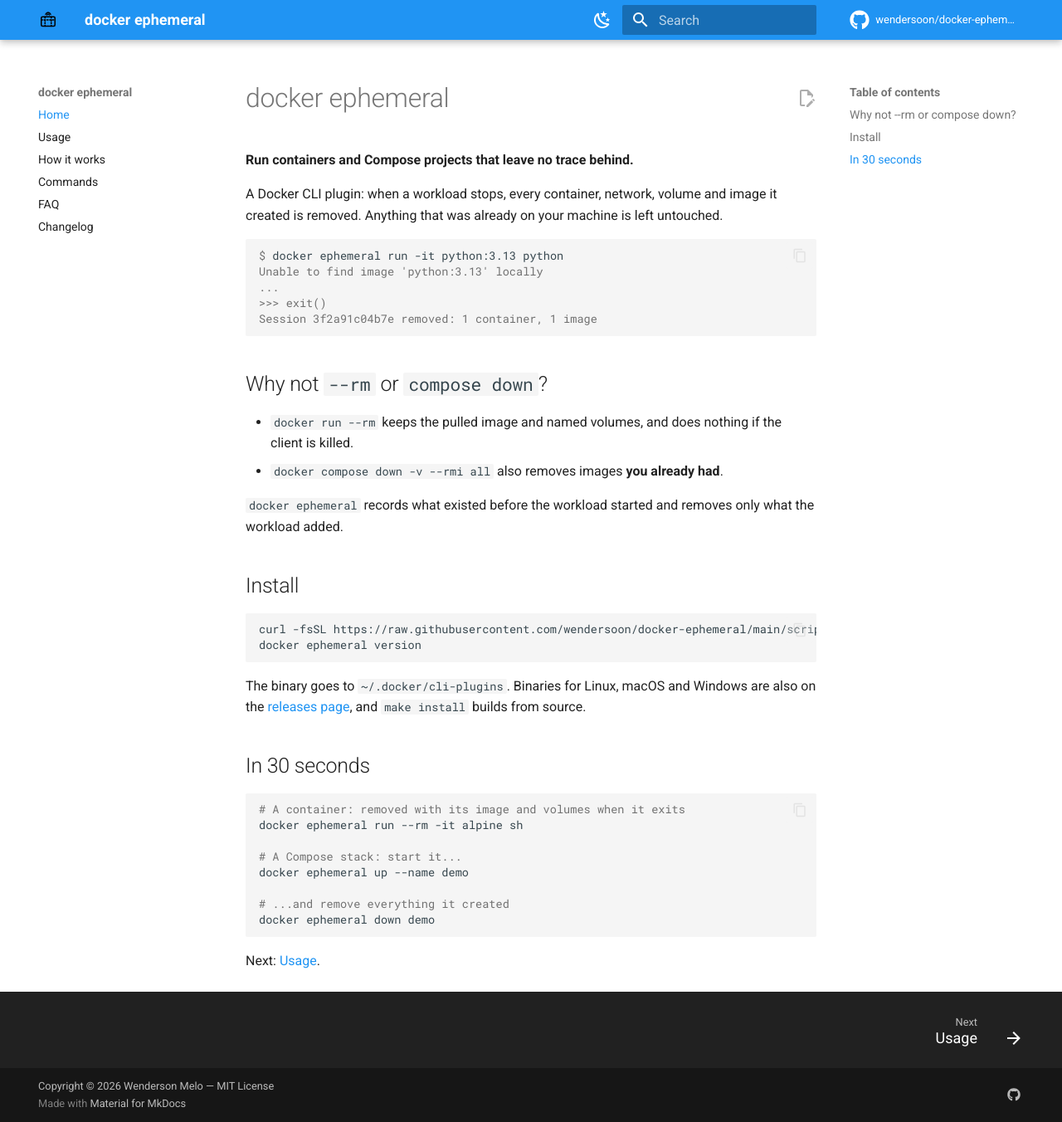
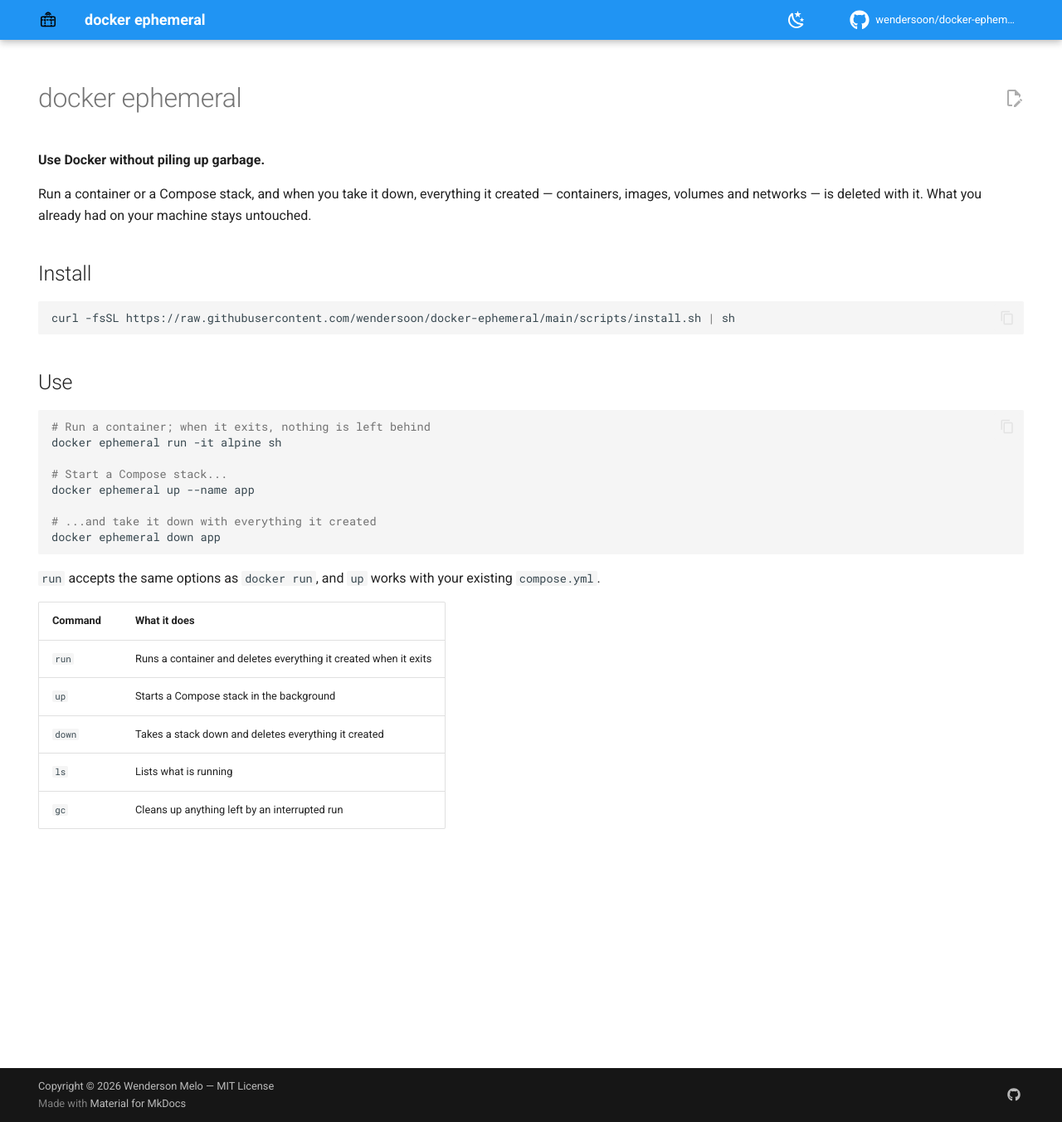
Before and after one commit to wendersoon/docker-ephemeral, an MkDocs documentation site: the page built from docs/index.md, in a window 1280 px wide and 1352 px high. Shown: the whole window at 83% size. Built offline with MkDocs 1.6.1 and Material for MkDocs 9.7.7, drawn with Linux system fonts in a browser that asks for light colours; comment, search, counter and statistics services are not loaded.

Commit message:
docs: reduce site to a single page

````diff
--- a/docs/index.md
+++ b/docs/index.md
@@ -1,50 +1,43 @@
+---
+hide:
+  - navigation
+  - toc
+---
+
 # docker ephemeral
 
-**Run containers and Compose projects that leave no trace behind.**
+**Use Docker without piling up garbage.**
 
-A Docker CLI plugin: when a workload stops, every container, network, volume
-and image it created is removed. Anything that was already on your machine is
-left untouched.
-
-```console
-$ docker ephemeral run -it python:3.13 python
-Unable to find image 'python:3.13' locally
-...
->>> exit()
-Session 3f2a91c04b7e removed: 1 container, 1 image
-```
-
-## Why not `--rm` or `compose down`?
-
-- `docker run --rm` keeps the pulled image and named volumes, and does nothing
-  if the client is killed.
-- `docker compose down -v --rmi all` also removes images **you already had**.
-
-`docker ephemeral` records what existed before the workload started and removes
-only what the workload added.
+Run a container or a Compose stack, and when you take it down, everything it
+created — containers, images, volumes and networks — is deleted with it.
+What you already had on your machine stays untouched.
 
 ## Install
 
 ```sh
 curl -fsSL https://raw.githubusercontent.com/wendersoon/docker-ephemeral/main/scripts/install.sh | sh
-docker ephemeral version
 ```
 
-The binary goes to `~/.docker/cli-plugins`. Binaries for Linux, macOS and
-Windows are also on the [releases page](https://github.com/wendersoon/docker-ephemeral/releases),
-and `make install` builds from source.
-
-## In 30 seconds
+## Use
 
 ```sh
-# A container: removed with its image and volumes when it exits
-docker ephemeral run --rm -it alpine sh
+# Run a container; when it exits, nothing is left behind
+docker ephemeral run -it alpine sh
 
-# A Compose stack: start it...
-docker ephemeral up --name demo
+# Start a Compose stack...
+docker ephemeral up --name app
 
-# ...and remove everything it created
-docker ephemeral down demo
+# ...and take it down with everything it created
+docker ephemeral down app
 ```
 
-Next: [Usage](usage.md).
+`run` accepts the same options as `docker run`, and `up` works with your
+existing `compose.yml`.
+
+| Command | What it does |
+| --- | --- |
+| `run` | Runs a container and deletes everything it created when it exits |
+| `up` | Starts a Compose stack in the background |
+| `down` | Takes a stack down and deletes everything it created |
+| `ls` | Lists what is running |
+| `gc` | Cleans up anything left by an interrupted run |
--- a/mkdocs.yml
+++ b/mkdocs.yml
@@ -1,5 +1,5 @@
 site_name: docker ephemeral
-site_description: Docker CLI plugin that runs containers and Compose projects without leaving anything behind.
+site_description: Use Docker without piling up garbage.
 site_url: https://wendersoon.github.io/docker-ephemeral/
 repo_url: https://github.com/wendersoon/docker-ephemeral
 repo_name: wendersoon/docker-ephemeral
@@ -28,35 +28,22 @@ theme:
         icon: material/weather-sunny
         name: Switch to light mode
   features:
-    - navigation.top
-    - navigation.footer
-    - navigation.instant
-    - search.highlight
-    - search.suggest
     - content.code.copy
     - content.action.edit
-
-nav:
-  - Home: index.md
-  - Usage: usage.md
-  - How it works: how-it-works.md
-  - Commands: commands.md
-  - FAQ: faq.md
-  - Changelog: changelog.md
 
 markdown_extensions:
   - admonition
   - tables
   - toc:
       permalink: true
-  - pymdownx.details
   - pymdownx.highlight:
       anchor_linenums: true
-  - pymdownx.keys
   - pymdownx.superfences
 
-plugins:
-  - search
+plugins: []
+
+exclude_docs: |
+  requirements.txt
 
 extra:
   social:
````
Also changed, not shown: README.md (+1 -3 lines), docs/changelog.md (deleted, +0 -24 lines), docs/commands.md (deleted, +0 -28 lines), docs/faq.md (deleted, +0 -21 lines), docs/how-it-works.md (deleted, +0 -39 lines), docs/usage.md (deleted, +0 -65 lines).
